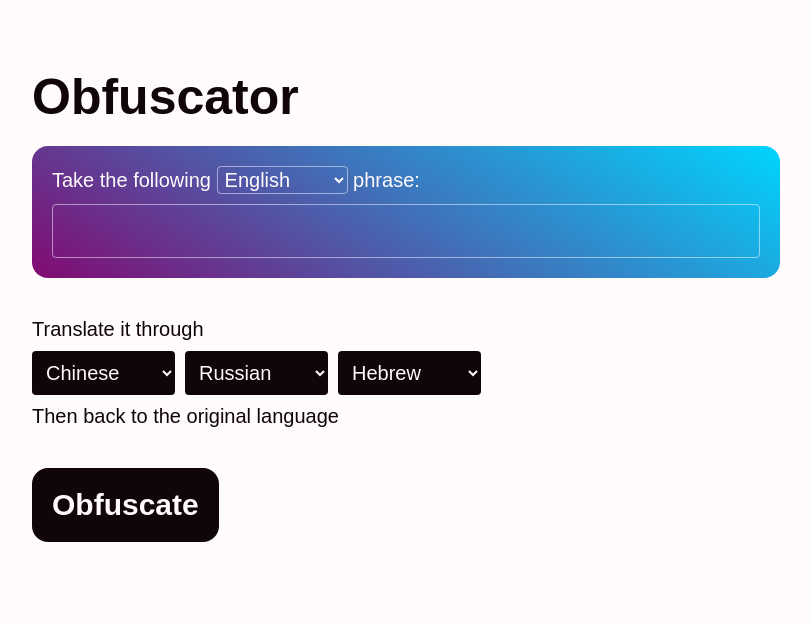
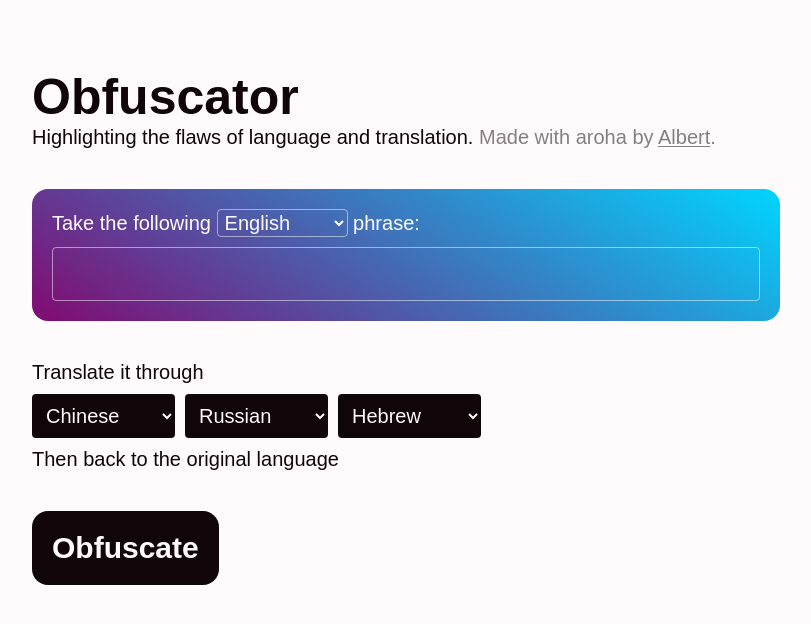
Before and after one commit to albertnis/obfuscator-htmx, a website: page src/web/index.html in a window 1280 px wide. Shown: the whole page, without its empty margins (234-1045 px from the left). Drawn offline with nearby package versions, Linux system fonts and the light colour scheme; a web font is replaced by a local one.

Commit message:
Add byline

```diff
--- a/src/web/index.html
+++ b/src/web/index.html
@@ -30,6 +30,12 @@
   </head>
   <body>
     <h1>Obfuscator</h1>
+    <p class="description">
+      Highlighting the flaws of language and translation.
+      <span class="attribution"
+        >Made with aroha by <a href="https://albert.nz">Albert</a>.</span
+      >
+    </p>
     <form
       action="/obfuscation"
       method="get"
--- a/src/web/style.css
+++ b/src/web/style.css
@@ -46,7 +46,34 @@ body * {
 h1 {
   font-weight: 800;
   font-size: 2.5em;
-  margin: 3rem 0 1rem;
+  margin: 3rem 0 0 0;
+}
+
+@media screen and (max-width: 512px) {
+  h1 {
+    margin-top: 1rem;
+  }
+}
+
+a,
+a:link,
+a:visited {
+  color: inherit;
+  text-underline-offset: 2px;
+  text-decoration-thickness: 1px;
+  transition: text-decoration-thickness 0.3s ease-in-out;
+}
+
+a:hover {
+  text-decoration-thickness: 0.3em;
+}
+
+.description {
+  margin: 0 0 2rem 0;
+}
+
+.attribution {
+  opacity: 0.5;
 }
 
 form,
```
